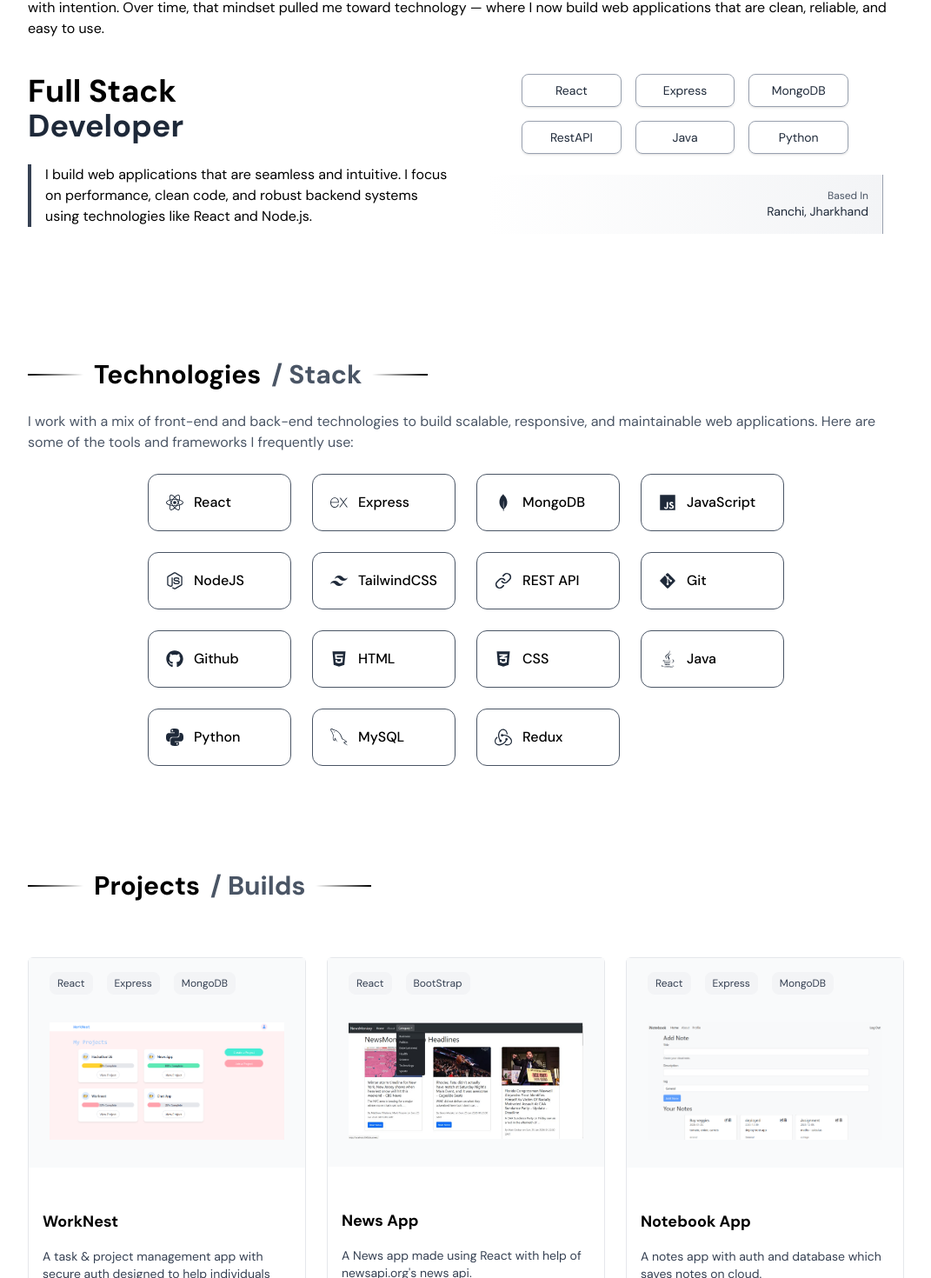
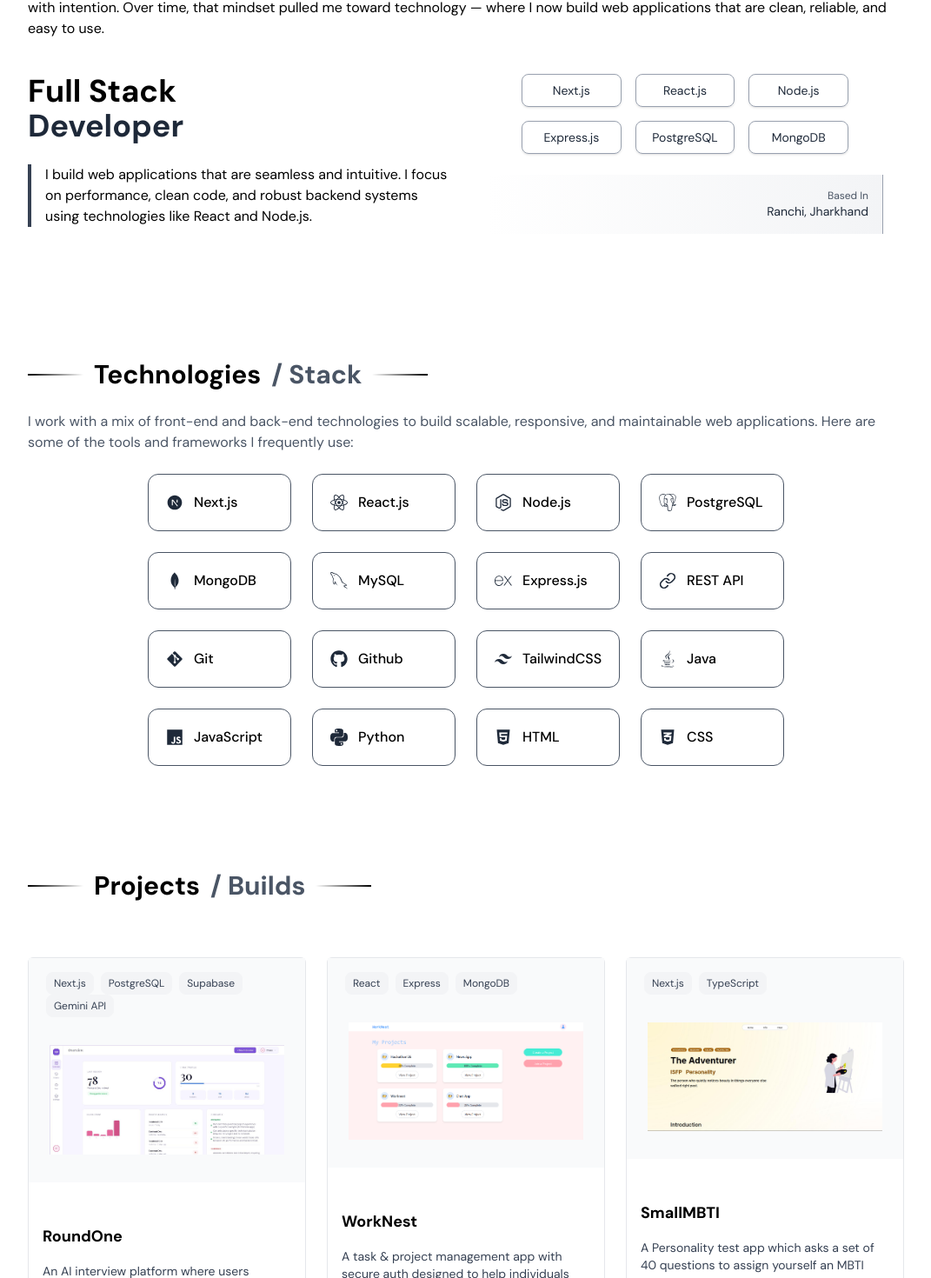
Before and after one commit to anasalam-xyz/Portfolio, a React (Vite) app: page / in a window 1280 px wide. Shown: the part 898-2368 px from the top of the page at 87% size, without its empty margins (104-1175 px from the left). Built offline with nearby package versions, Linux system fonts and the light colour scheme.

Commit message:
update:roundone

```diff
--- a/src/components/About.jsx
+++ b/src/components/About.jsx
@@ -27,22 +27,22 @@
                 <div className="lg:w-[50%] px-6 flex flex-col justify-between">
                     <div className="px-2 md:px-10 grid grid-cols-3 gap-2 md:gap-4">
                         <div className="text-gray-800 text-sm px-1 py-2 rounded-lg border border-gray-400 text-center shadow-sm hover:border-gray-700 hover:shadow-md transition-shadow duration-200">
-                            React
+                            Next.js
                         </div>
                         <div className="text-gray-800 text-sm px-2 py-2 rounded-lg border border-gray-400 text-center shadow-sm hover:border-gray-700 hover:shadow-md transition-shadow duration-200">
-                            Express
+                            React.js
+                        </div>
+                        <div className="text-gray-800 text-sm px-2 py-2 rounded-lg border border-gray-400 text-center shadow-sm hover:border-gray-700 hover:shadow-md transition-shadow duration-200">
+                            Node.js
+                        </div>
+                        <div className="text-gray-800 text-sm px-2 py-2 rounded-lg border border-gray-400 text-center shadow-sm hover:border-gray-700 hover:shadow-md transition-shadow duration-200">
+                            Express.js
+                        </div>
+                        <div className="text-gray-800 text-sm px-2 py-2 rounded-lg border border-gray-400 text-center shadow-sm hover:border-gray-700 hover:shadow-md transition-shadow duration-200">
+                            PostgreSQL
                         </div>
                         <div className="text-gray-800 text-sm px-2 py-2 rounded-lg border border-gray-400 text-center shadow-sm hover:border-gray-700 hover:shadow-md transition-shadow duration-200">
                             MongoDB
-                        </div>
-                        <div className="text-gray-800 text-sm px-2 py-2 rounded-lg border border-gray-400 text-center shadow-sm hover:border-gray-700 hover:shadow-md transition-shadow duration-200">
-                            RestAPI
-                        </div>
-                        <div className="text-gray-800 text-sm px-2 py-2 rounded-lg border border-gray-400 text-center shadow-sm hover:border-gray-700 hover:shadow-md transition-shadow duration-200">
-                            Java
-                        </div>
-                        <div className="text-gray-800 text-sm px-2 py-2 rounded-lg border border-gray-400 text-center shadow-sm hover:border-gray-700 hover:shadow-md transition-shadow duration-200">
-                            Python
                         </div>
                     </div>
                     <div className="my-4 text-end w-full px-4 py-4 bg-gradient-to-l from-gray-100 to-white p-6 text-white border-r border-gray-400">
--- a/src/components/ProjectCard.jsx
+++ b/src/components/ProjectCard.jsx
@@ -6,13 +6,13 @@
         <div className={`group my-2 border border-gray-200 rounded-md col-span-${colSpan} hover:-translate-y-1 hover:shadow-lg transition-all duration-400`}>
             <div className="pt-4 bg-gray-50 px-4 flex flex-row flex-wrap">
                 {tech.map((tech, index) => (
-                    <div className="bg-gray-100 border border-gray-100 text-gray-700 font-thin py-1 px-2 text-xs rounded-lg mx-2 " key={index}>{tech}</div>
+                    <div className="bg-gray-100 border border-gray-100 text-gray-700 font-thin py-1 px-2 text-xs rounded-lg mx-1" key={index}>{tech}</div>
                 ))}
             </div>
             <div className="py-4 bg-gray-50 flex items-center justify-center">
                 <img className="w-[85%] h-[80%] object-cover mx-4 my-4 bg-gray-50 group-hover:w-full transition-all duration-300" src={src} atl={alt} />
             </div>
-            <h4 className="px-4 mt-6 md:mt-12 group-hover:mt-10 text-lg font-bold transition-all duration-200">{name}</h4>
+            <h4 className="px-4 mt-6 md:mt-12 group-hover:mt-11 text-lg font-bold transition-all duration-300">{name}</h4>
             <p className="px-4 my-4 text-gray-700 text-sm">{description}</p>
             <div className="px-4 flex flex-row gap-2 mb-4">
                 <a href={gitRepo} className="inline-flex gap-1 text-xs px-2 py-2 bg-gray-900 rounded-sm text-white items-center hover:bg-black" target="_blank">
--- a/src/components/Projects.jsx
+++ b/src/components/Projects.jsx
@@ -1,4 +1,6 @@
 import ProjectCard from "./ProjectCard";
+import roundoneImg from "../assets/roundone-screenshot.jpg";
+import smallmbtiImg from "../assets/small-mbti-screenshot.jpg";
 import worknestImg from "../assets/worknest-dashboard.png";
 import newsAppImg from "../assets/newsapp-category.jpg";
 import notebookAppImg from "../assets/notebook-dashboard.png";
@@ -7,6 +9,17 @@
 
 export default function Projects() {
     const projects = [
+    	{
+            colSpan: 1,
+            name: "RoundOne",
+            description: "An AI interview platform where users configure a session and practice with a conversational AI that adapts follow-up questions based on their answers",
+            alt: "RoundOne Screenshot",
+            src: roundoneImg,
+            demo: "https://getroundone.vercel.app/",
+            gitRepo: "https://github.com/anasalam-xyz/RoundOne",
+            tech: ["Next.js", "PostgreSQL", "Supabase", "Gemini API"],
+            fallbackImg: null
+        },
         {
             colSpan: 1,
             name: "WorkNest",
@@ -16,6 +29,17 @@
             demo: "https://worknest-teams.vercel.app/",
             gitRepo: "https://github.com/anasalam-xyz/worknest",
             tech: ["React", "Express", "MongoDB"],
+            fallbackImg: null
+        },
+        {
+            colSpan: 1,
+            name: "SmallMBTI",
+            description: "A Personality test app which asks a set of 40 questions to assign yourself an MBTI type.",
+            alt: "SmallMBTI Screenshot",
+            src: smallmbtiImg,
+            demo: "https://small-mbti.vercel.app/",
+            gitRepo: "https://github.com/anasalam-xyz/small-mbti",
+            tech: ["Next.js", "TypeScript"],
             fallbackImg: null
         },
         {
--- a/src/components/Skills.jsx
+++ b/src/components/Skills.jsx
@@ -1,29 +1,31 @@
-import { SiReact, SiExpress, SiMongodb, SiPython, SiTailwindcss, SiRedux } from "react-icons/si";
+import { SiReact, SiExpress, SiMongodb, SiPython, SiTailwindcss, SiPostgresql } from "react-icons/si";
 import { FaJava, FaHtml5, FaCss3Alt, FaGitAlt, FaGithub, FaNodeJs } from "react-icons/fa";
 import { IoLogoJavascript } from "react-icons/io5";
 import { GrMysql } from "react-icons/gr";
 import { FiLink } from "react-icons/fi";
+import { RiNextjsFill } from "react-icons/ri";
 import SkillCard from "./SkillCard";
 
 import { useInView } from "../hooks/useInView";
 
 export default function Skills() {
     const skills = [
-        { name: "React", icon: SiReact },
-        { name: "Express", icon: SiExpress },
+        { name: "Next.js", icon: RiNextjsFill },
+        { name: "React.js", icon: SiReact },
+        { name: "Node.js", icon: FaNodeJs },
+        { name: "PostgreSQL", icon: SiPostgresql},
         { name: "MongoDB", icon: SiMongodb },
-        { name: "JavaScript", icon: IoLogoJavascript },
-        { name: "NodeJS", icon: FaNodeJs },
-        { name: "TailwindCSS", icon: SiTailwindcss },
+        { name: "MySQL", icon: GrMysql },
+        { name: "Express.js", icon: SiExpress },
         { name: "REST API", icon: FiLink },
         { name: "Git", icon: FaGitAlt },
         { name: "Github", icon: FaGithub },
+        { name: "TailwindCSS", icon: SiTailwindcss },
+        { name: "Java", icon: FaJava },
+        { name: "JavaScript", icon: IoLogoJavascript },
+        { name: "Python", icon: SiPython },
         { name: "HTML", icon: FaHtml5 },
         { name: "CSS", icon: FaCss3Alt },
-        { name: "Java", icon: FaJava },
-        { name: "Python", icon: SiPython },
-        { name: "MySQL", icon: GrMysql },
-        { name: "Redux", icon: SiRedux },
     ];
 
     const [ref, isVisible] = useInView();
```
Also changed, not shown: src/assets/roundone-screenshot.jpg (added), src/assets/small-mbti-screenshot.jpg (added).
